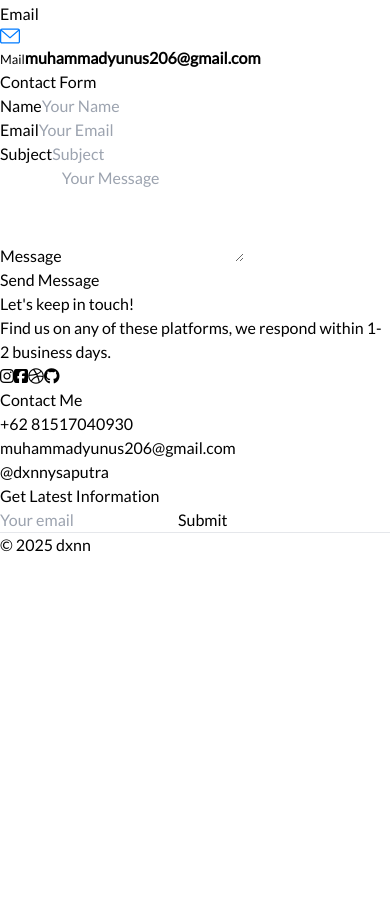
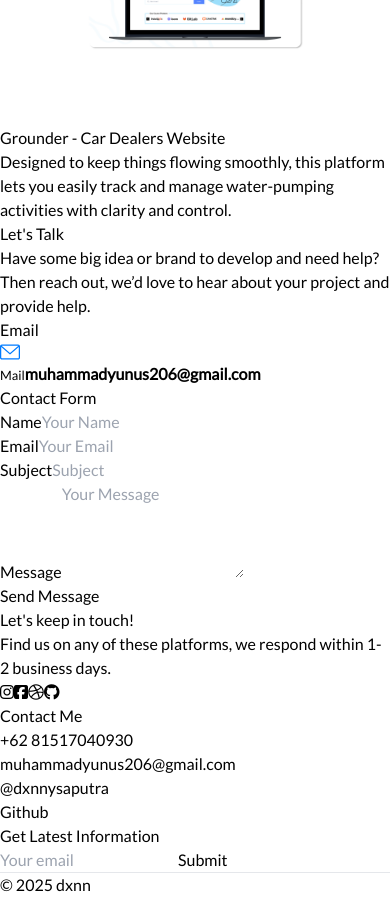
Before and after one commit to dxnn360/Portofolio-Web_Muhammad-Yunus-Dani-Saputra, a React (Vite) app: page / in a window 390 px wide. Shown: the part 5700-6597 px from the top of the page. Before the commit the page ends 6257 px from the top, so only its background shows below. Built offline with nearby package versions, Linux system fonts and the light colour scheme.

Commit message:
fixing href

```diff
--- a/src/components/Contact.jsx
+++ b/src/components/Contact.jsx
@@ -10,7 +10,7 @@ const Contact = () => {
 
   return (
     <div className="bg-white">
-      <div className="grid sm:grid-cols-2 items-start max-w-6xl gap-14 p-8 py-16 mx-auto bg-white rounded-0 shadow-lg">
+      <div className="grid sm:grid-cols-2 items-start max-w-6xl gap-14 p-8 py-16 mx-auto bg-white rounded-0">
         {/* Left Section with Contact Info */}
         <motion.div
           initial={{ opacity: 0, x: -50 }} // Initial state
--- a/src/components/Footer.jsx
+++ b/src/components/Footer.jsx
@@ -1,6 +1,6 @@
 // src/components/Footer.jsx
-import React from 'react';
-import '@fortawesome/fontawesome-free/css/all.min.css';
+import React from "react";
+import "@fortawesome/fontawesome-free/css/all.min.css";
 
 const Footer = () => {
   const currentYear = new Date().getFullYear();
@@ -10,9 +10,12 @@ const Footer = () => {
       <div className="container mx-auto px-6 lg:px-12">
         <div className="flex flex-wrap justify-between text-center lg:text-left">
           <div className="w-full lg:w-4/12 px-4 mb-6 lg:mb-0">
-            <h4 className="text-3xl font-semibold text-white">Let's keep in touch!</h4>
+            <h4 className="text-3xl font-semibold text-white">
+              Let's keep in touch!
+            </h4>
             <p className="text mt-2 mb-4 text-white">
-              Find us on any of these platforms, we respond within 1-2 business days.
+              Find us on any of these platforms, we respond within 1-2 business
+              days.
             </p>
             <div className="flex justify-center lg:justify-start space-x-2">
               <button className="bg-white shadow-lg h-10 w-10 rounded-full text-blue-900">
@@ -24,29 +27,50 @@ const Footer = () => {
               <button className="bg-white shadow-lg h-10 w-10 rounded-full text-pink-400">
                 <i className="fab fa-dribbble"></i>
               </button>
-              <button className="bg-white shadow-lg h-10 w-10 rounded-full text-blueGray-800">
-                <i className="fab fa-github"></i>
-              </button>
+              <a href="https://github.com/dxnn360">
+                <button className="bg-white shadow-lg h-10 w-10 rounded-full text-blueGray-800">
+                  <i className="fab fa-github"></i>
+                </button>
+              </a>
             </div>
           </div>
 
           <div className="w-full lg:w-4/12 px-4 mb-6 lg:mb-0">
             <div className="flex flex-col items-center lg:items-start">
-              <h5 className="text-white text-sm font-semibold mb-2">Contact Me</h5>
+              <h5 className="text-white text-sm font-semibold mb-2">
+                Contact Me
+              </h5>
               <ul className="text-center lg:text-left">
                 <li>
-                  <a href="tel:+6281517040930" className="text-blueGray-200 hover:text-white block mb-2">
+                  <a
+                    href="tel:+6281517040930"
+                    className="text-white block mb-2"
+                  >
                     +62 81517040930
                   </a>
                 </li>
                 <li>
-                  <a href="mailto:muhammadyunus206@gmail.com" className="text-blueGray-200 hover:text-white block mb-2">
+                  <a
+                    href="mailto:muhammadyunus206@gmail.com"
+                    className="text-white block mb-2"
+                  >
                     muhammadyunus206@gmail.com
                   </a>
                 </li>
                 <li>
-                  <a href="https://github.com/dxnnysaputra" className="text-blueGray-200 hover:text-white block">
+                  <a
+                    href="https://instagram.com/dxnnysaputra"
+                    className="text-white block mb-2"
+                  >
                     @dxnnysaputra
+                  </a>
+                </li>
+                <li>
+                  <a
+                    href="https://github.com/dxnn360"
+                    className="text-white block"
+                  >
+                    Github
                   </a>
                 </li>
               </ul>
@@ -54,7 +78,9 @@ const Footer = () => {
           </div>
 
           <div className="w-full lg:w-4/12 px-4">
-            <h5 className="text-white text-sm font-semibold mb-2">Get Latest Information</h5>
+            <h5 className="text-white text-sm font-semibold mb-2">
+              Get Latest Information
+            </h5>
             <form className="flex items-center justify-center lg:justify-start">
               <input
                 type="email"
@@ -74,7 +100,7 @@ const Footer = () => {
         <hr className="my-6 border-blueGray-300" />
         <div className="flex flex-wrap items-center justify-center lg:justify-between">
           <div className="text-sm text-blueGray-500 font-semibold py-1 text-center">
-            © {currentYear}{' '}
+            © {currentYear}{" "}
             <a
               href="#"
               className="text-blueGray-500 hover:text-gray-800"
--- a/src/components/Header.jsx
+++ b/src/components/Header.jsx
@@ -42,7 +42,7 @@ const Header = () => {
         initial={{ opacity: 0, scale: 0.9 }}
         animate={inView ? { opacity: 1, scale: 1 } : { opacity: 0, scale: 0.9 }}
         transition={{ duration: 0.5, delay: 0.4 }}
-        className="text-7xl sm:text-8xl font-bold text-gray-800"
+        className="text-7xl sm:text-8xl font-bold text-center text-gray-800"
       >
         I'm <span className="text-blue-900">Dani Saputra</span>
       </motion.h3>
--- a/src/components/ProjectList.jsx
+++ b/src/components/ProjectList.jsx
@@ -37,6 +37,12 @@ const ProjectGallery = () => {
     },
     {
       title: "Water-Pumping Record Website",
+      description:
+        "Designed to keep things flowing smoothly, this platform lets you easily track and manage water-pumping activities with clarity and control.",
+      image: slide5,
+    },
+    {
+      title: "Grounder - Car Dealers Website",
       description:
         "Designed to keep things flowing smoothly, this platform lets you easily track and manage water-pumping activities with clarity and control.",
       image: slide5,
```
